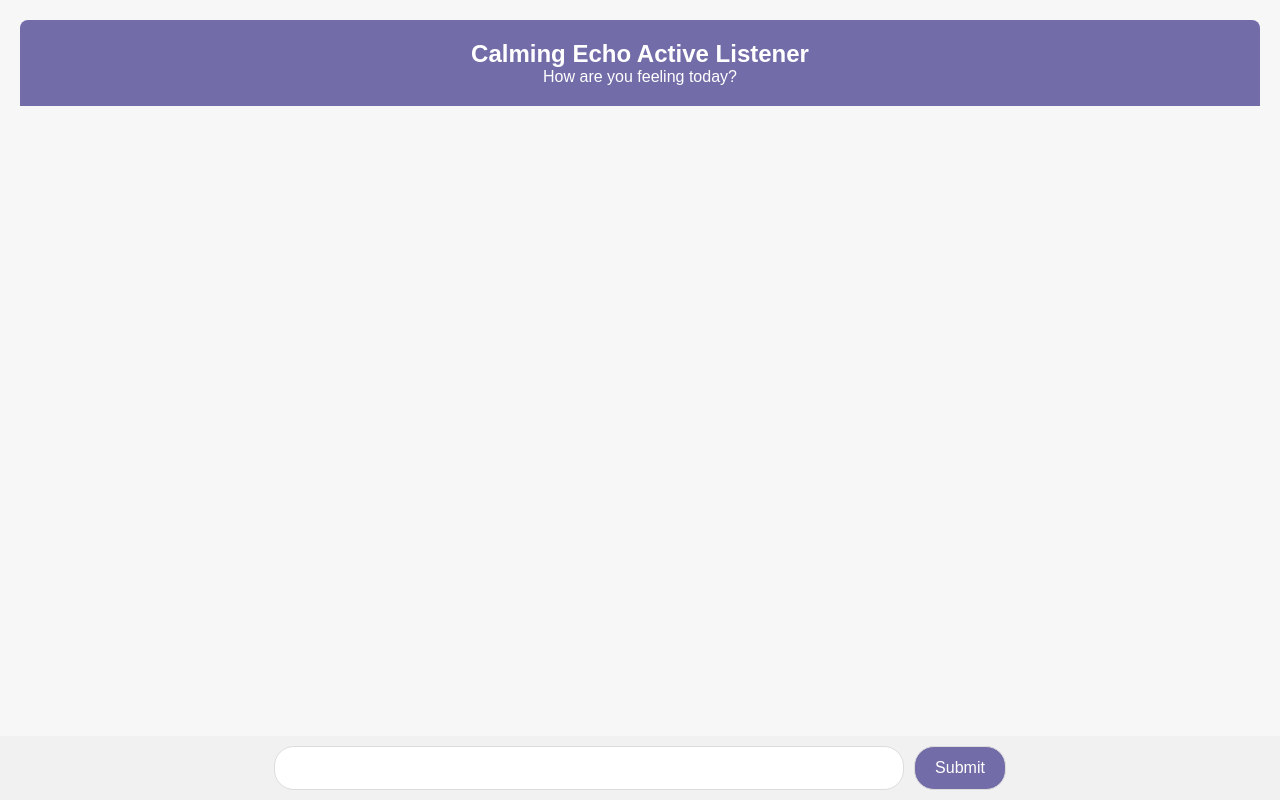
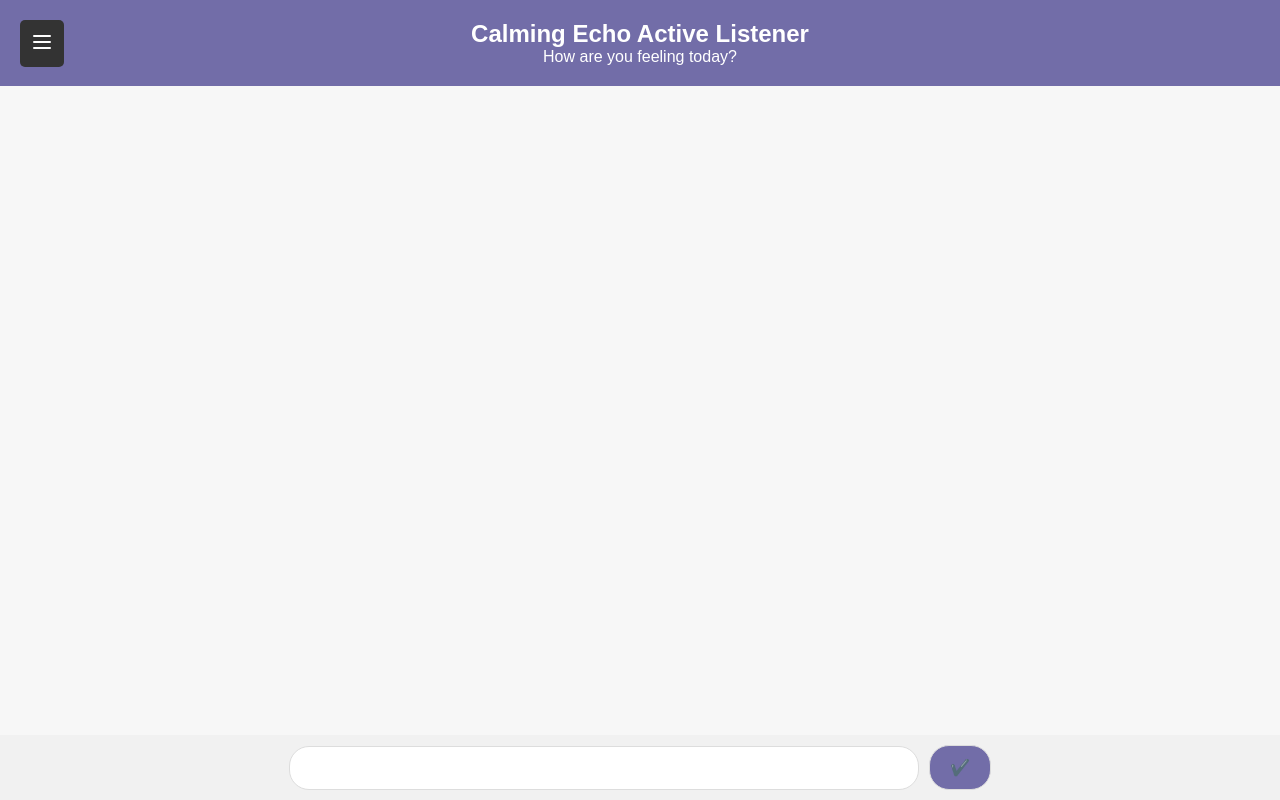
Before and after one commit to exdu1/comp313-402-group4-w25, a React (Vite) app in the folder client/: page /chat in a window 1280 px wide. Built offline with nearby package versions, Linux system fonts and the light colour scheme.

Commit message:
Added a sidebar

```diff
--- /dev/null
+++ b/client/src/components/Sidebar.css
@@ -0,0 +1,61 @@
+.sidebar {
+    position: fixed;
+    top: 0;
+    left: 0;
+    width: 250px;
+    height: 100vh;
+    background-color: #1a1a1a;
+    color: white;
+    padding: 20px;
+    transform: translateX(-100%);
+    transition: transform 0.3s ease-in-out;
+    z-index: 2;
+}
+
+.sidebar.open {
+    transform: translateX(0);
+}
+
+.sidebar h2 {
+    font-size: 1.5rem;
+    margin-bottom: 30px;
+    margin-top: 5%;
+    margin-left: 30%;
+}
+
+.sidebar ul {
+    list-style: none;
+    padding: 0;
+}
+
+.sidebar ul li {
+    padding: 10px;
+    border-radius: 5px;
+    cursor: pointer;
+}
+
+.sidebar ul li:hover {
+    background-color: #333;
+}
+
+.toggle-btn {
+    position: fixed;
+    top: 20px;
+    left: 20px;
+    background-color: #333;
+    color: white;
+    border: none;
+    padding: 10px;
+    border-radius: 5px;
+    cursor: pointer;
+    z-index: 50;
+}
+
+.overlay {
+    position: fixed;
+    top: 0;
+    left: 0;
+    width: 100%;
+    height: 100%;
+    background: rgba(0, 0, 0, 0.5);
+}
--- /dev/null
+++ b/client/src/components/Sidebar.jsx
@@ -0,0 +1,28 @@
+import { useState } from "react";
+import { Menu, X } from "lucide-react";
+import "./Sidebar.css";
+
+const Sidebar = () => {
+  const [isOpen, setIsOpen] = useState(false);
+
+  return (
+    <>
+      <button onClick={() => setIsOpen(!isOpen)} className="toggle-btn">
+        {isOpen ? <X /> : <Menu />}
+      </button>
+
+      <div className={`sidebar ${isOpen ? "open" : ""}`}>
+        <h2>HISTORY</h2>
+        <ul>
+          <li>Home</li>
+          <li>About</li>
+          <li>Contact</li>
+        </ul>
+      </div>
+
+      {isOpen && <div className="overlay" onClick={() => setIsOpen(false)}></div>}
+    </>
+  );
+};
+
+export default Sidebar;
--- a/client/src/routes/chatPage/ChatPage.jsx
+++ b/client/src/routes/chatPage/ChatPage.jsx
@@ -1,4 +1,5 @@
 import { useState, useEffect, useRef } from 'react';
+import Sidebar from '../../components/Sidebar';
 import './chatPage.css'
 
 const ChatPage = () => {
@@ -51,6 +52,7 @@ const ChatPage = () => {
 
     return (
         <div className="chat-page">
+            <Sidebar></Sidebar>
             <div className="chat-container">
                 <div className="chat-header">
                     <h2>Calming Echo Active Listener</h2>
@@ -70,7 +72,7 @@ const ChatPage = () => {
 
                 <form className="input-container" onSubmit={handleSubmit}>
                     <input type='text' onChange={handleChange} value={message}/>
-                    <input type='submit' />
+                    <input type='submit' value="✔️"/>
                 </form>
             </div>
         </div>
--- a/client/src/routes/chatPage/chatPage.css
+++ b/client/src/routes/chatPage/chatPage.css
@@ -9,7 +9,6 @@
 
 .chat-container {
     flex: 1;
-    padding: 20px;
     display: flex;
     flex-direction: column;
     justify-content: space-between;
@@ -17,10 +16,14 @@
 
 .chat-header {
     background-color: #726DA8;
+    position: fixed;
+    top: 0;
+    margin: 0px;
+    width: 100%;
     color: white;
     padding: 20px;
     text-align: center;
-    border-radius: 8px 8px 0 0;
+    z-index: 1;
 }
 
 .messages-container {
@@ -39,19 +42,19 @@
 .user-message {
     padding: 10px;
     border-radius: 10px;
-    max-width: 80%; /* Controls the width of the message box */
-    word-wrap: break-word; /* Ensures long words break and wrap */
+    max-width: 80%;
+    word-wrap: break-word;
     margin-bottom: 10px;
 }
 
 .ai-message {
     background-color: #A0D2DB;
-    align-self: flex-start; /* Align AI message to the left */
+    align-self: flex-start;
 }
 
 .user-message {
     background-color: #BEE7E8;
-    align-self: flex-end; /* Align User message to the right */
+    align-self: flex-end;
 }
 
 .input-container {
--- a/package.json
+++ b/package.json
@@ -13,7 +13,11 @@
   },
   "dependencies": {
     "@google/generative-ai": "^0.24.0",
+    "cors": "^2.8.5",
     "dotenv": "^16.4.7",
+    "express": "^4.21.2",
+    "lucide-react": "^0.485.0",
+    "mongoose": "^8.13.1",
     "react": "^18.3.1",
     "react-dom": "^18.3.1"
   }
```
Also changed, not shown: 1 other file (tests, documents, lock files or other folders).
